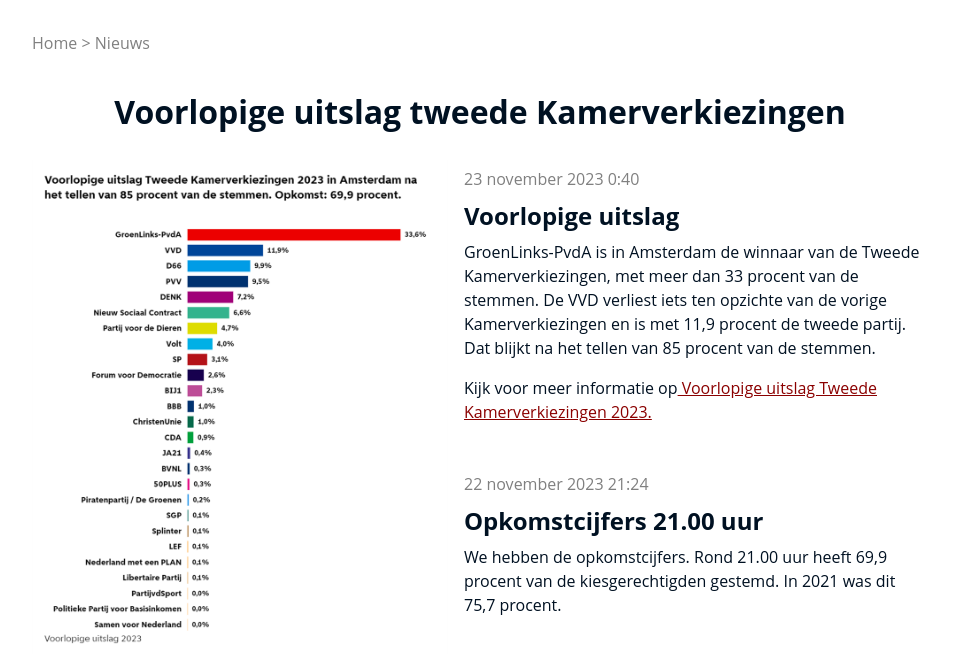
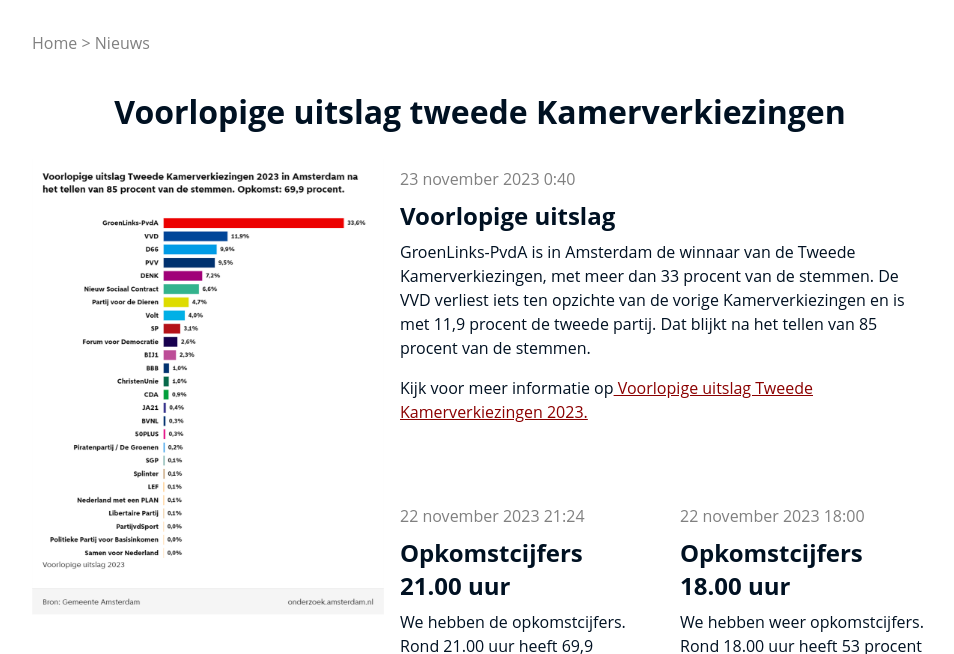
Before and after one commit to Elineslik/Gemeente-Amsterdam-redesign, a plain HTML site: page pagina2.html in a window 1280 px wide. Shown: the part 78-732 px from the top of the page, without its empty margins (160-1114 px from the left). Drawn offline with Linux system fonts and the light colour scheme.

Commit message:
Add files via upload

```diff
--- a/styles/style.css
+++ b/styles/style.css
@@ -390,6 +390,19 @@
 	list-style-type: circle;
 }
 
+@media (min-width:30em) {
+div div{
+	display:grid;
+	 grid-template-columns:1fr 1fr;
+	 gap:2em;
+   }
+
+   article:first-child, article:nth-of-type(4), article:last-of-type  {
+	 grid-column:1/-1;
+   }
+
+}
+
 @media (min-width:47.5em) {
 
 	main>div {
@@ -399,7 +412,7 @@
 
 	main div img {
 		position: sticky;
-		max-width: 26em;
+		max-width: 22em;
 		height: auto;
 		top: 5em;
 		align-self: flex-start;
@@ -436,6 +449,7 @@
 [class="pagina1"] article:not(:first-of-type):focus-within {
 	outline: 2px solid red;
 }
+
 
 
 /*******************/
```
Also changed, not shown: readme-images/Scherm­afbeelding 2023-12-10 om 20.43.30.png (added), readme-images/Scherm­afbeelding 2023-12-10 om 20.43.42.png (added), 1 other file.
